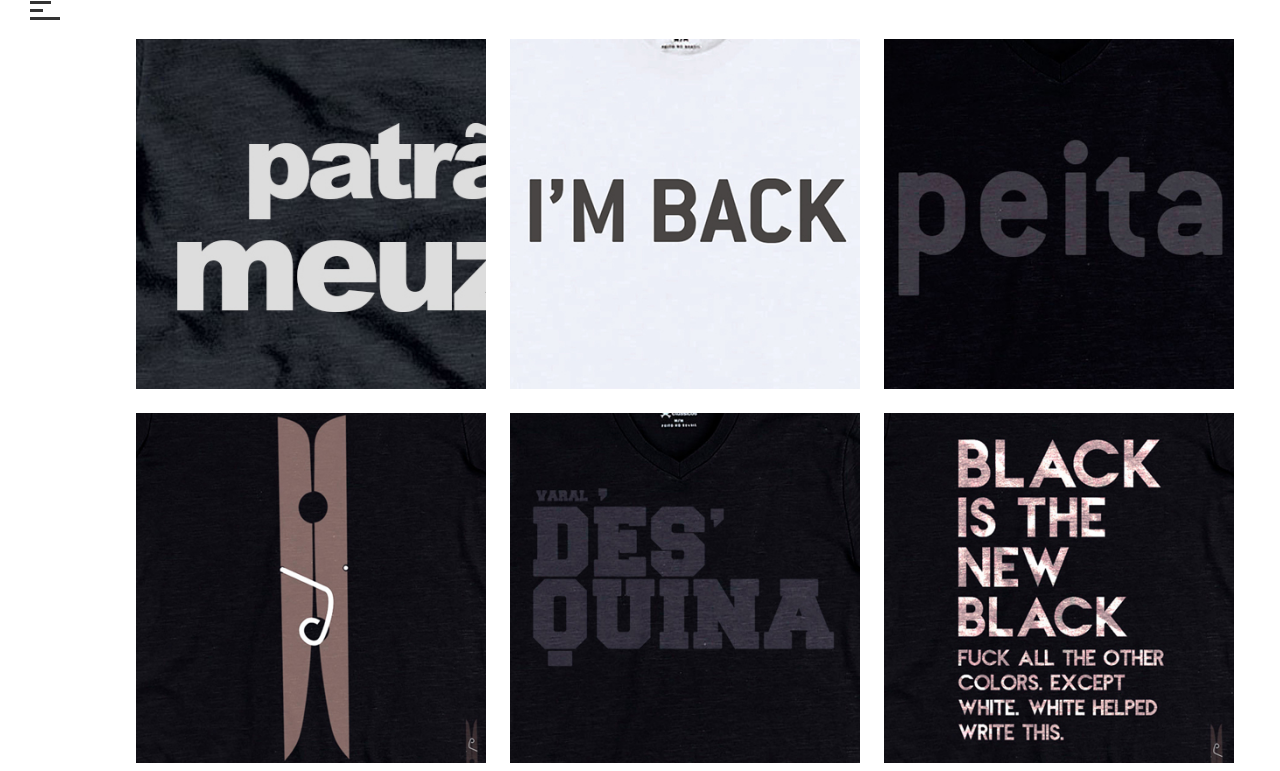
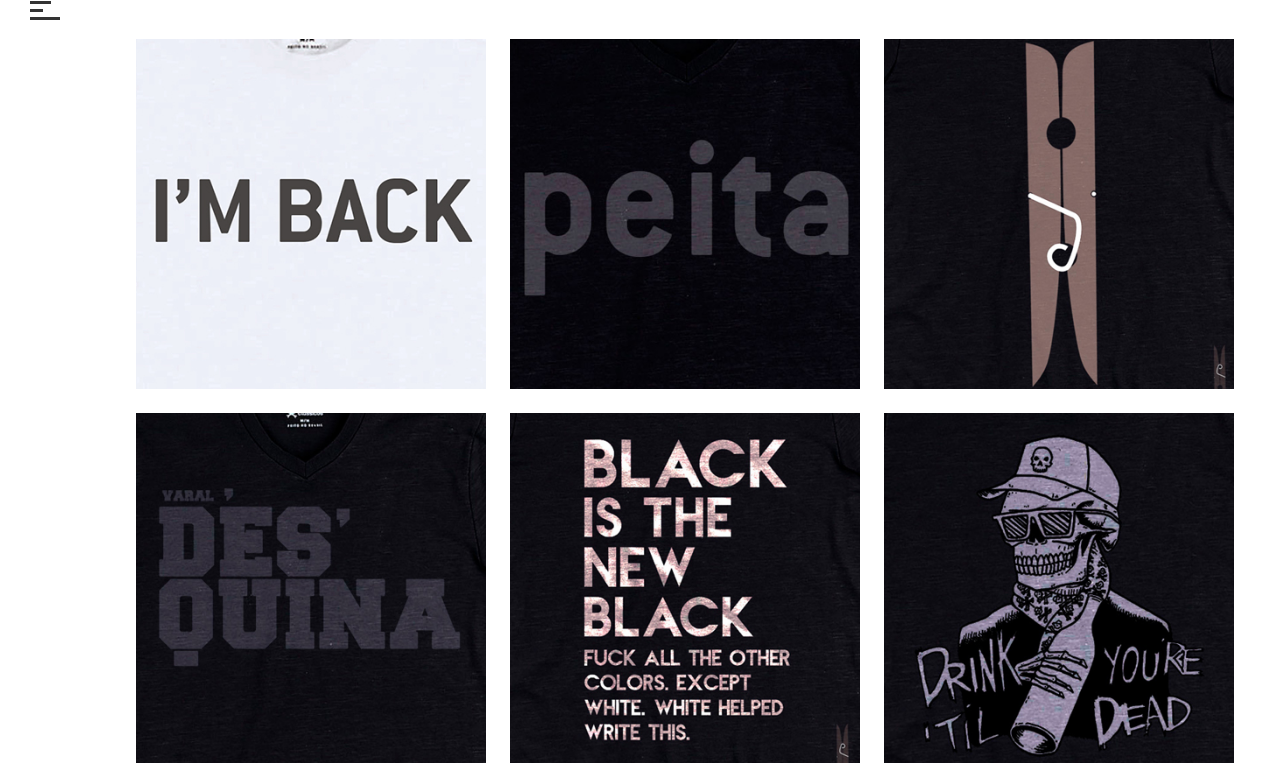
Before and after one commit to rrchagas/peita-2022, a plain HTML site: page index.html in a window 1280 px wide. Shown: the part 29-800 px from the top of the page. Drawn offline with Linux system fonts and the light colour scheme.

Commit message:
Update index.html

```diff
--- a/index.html
+++ b/index.html
@@ -118,7 +118,7 @@ height="0" width="0" style="display:none;visibility:hidden"></iframe></noscript>
                                     <div class="grid" id="portfolio-grid">
                                         <div class="grid-sizer"></div>
 
-											<div id="p-item-15" class="grid-item element-item p-one-third camisetas">
+										<!--	<div id="p-item-15" class="grid-item element-item p-one-third camisetas">
                                             <a class="item-link ajax-portfolio" href="prod-zovo.html" data-id="10">
                                                 <img src="images/ch-zovo.jpg" alt="EU VOLTEI!!!" />
                                                 <div class="portfolio-text-holder">
@@ -132,7 +132,7 @@ height="0" width="0" style="display:none;visibility:hidden"></iframe></noscript>
                                                     </div>
                                                 </div>
                                             </a>
-                                        </div>
+                                        </div>-->
 
 
 										<div id="p-item-10" class="grid-item element-item p-one-third camisetas">
```
